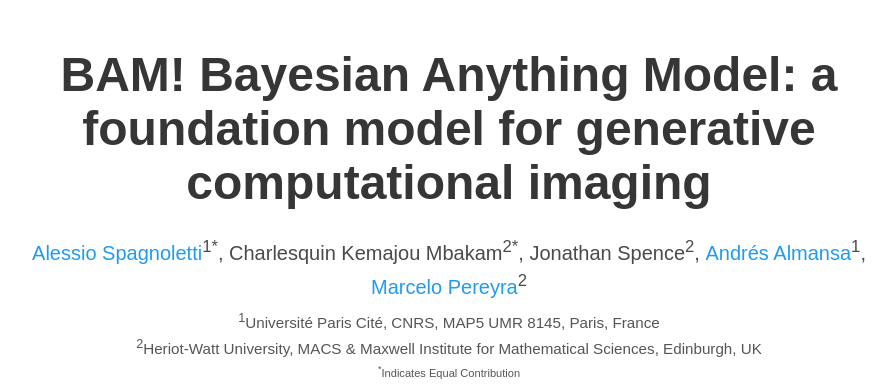
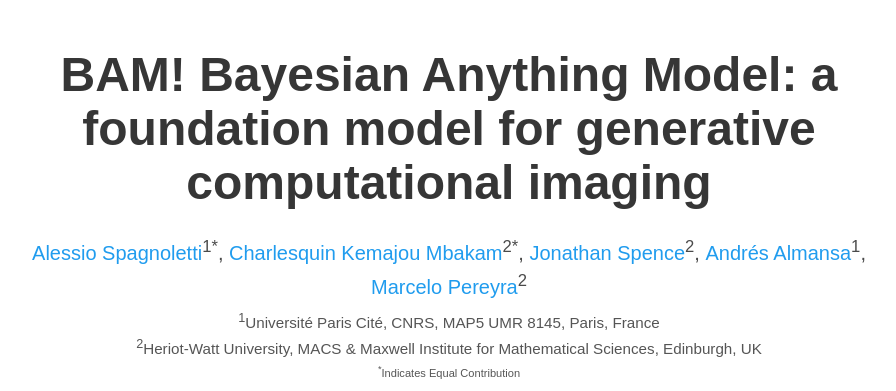
Before and after one commit to Bayesian-Anything-Model/Bayesian-Anything-Model.github.io, a plain HTML site: page tools/index.template.html in a window 1280 px wide. Shown: the top 391 px of the page, without its empty margins (191-1087 px from the left). Drawn offline with nearby package versions, Linux system fonts and the light colour scheme; files that its build step writes are made by us from their sources; some icons are missing; files whose address does not match are found by name; a web font is replaced by a local one.

```diff
--- a/tools/index.template.html
+++ b/tools/index.template.html
@@ -254,8 +254,8 @@
               <span class="author-block">
                 <a href="https://scholar.google.com/citations?user=Xmr-06oAAAAJ&hl=en" target="_blank">Alessio Spagnoletti</a><sup>1*</sup>,
               </span>
-              <span class="author-block">Charlesquin Kemajou Mbakam<sup>2*</sup>,</span>
-              <span class="author-block">Jonathan Spence<sup>2</sup>,</span>
+              <span class="author-block"><a href="https://scholar.google.com/citations?user=UBwXShAAAAAJ&hl=en" target="_blank">Charlesquin Kemajou Mbakam</a><sup>2*</sup>,</span>
+              <span class="author-block"><a href="https://scholar.google.com/citations?user=AzTwQdUAAAAJ&hl=en" target="_blank">Jonathan Spence</a><sup>2</sup>,</span>
               <span class="author-block">
                 <a href="https://scholar.google.com/citations?user=e1pFlV0AAAAJ&hl=en" target="_blank">Andrés Almansa</a><sup>1</sup>,
               </span>
```
